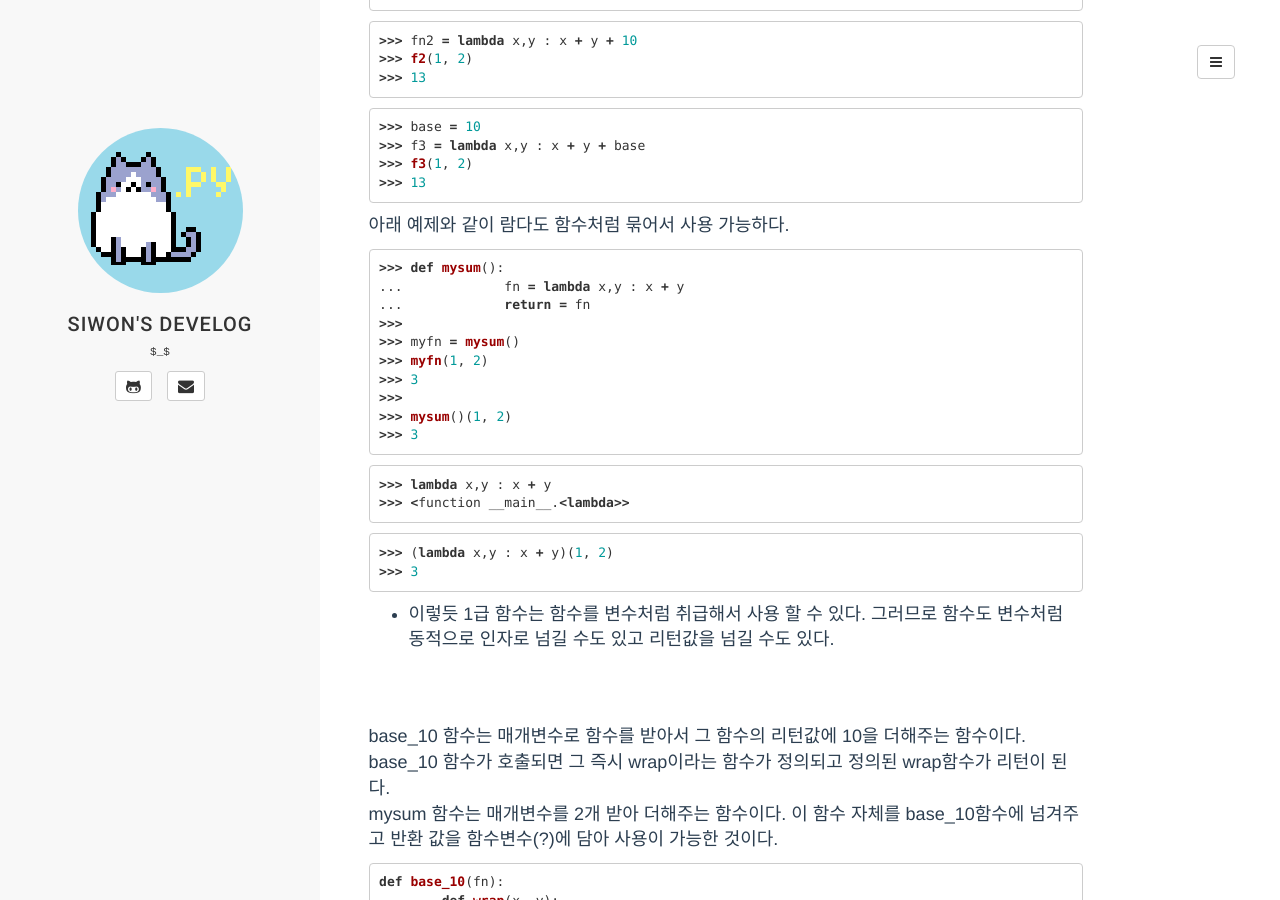
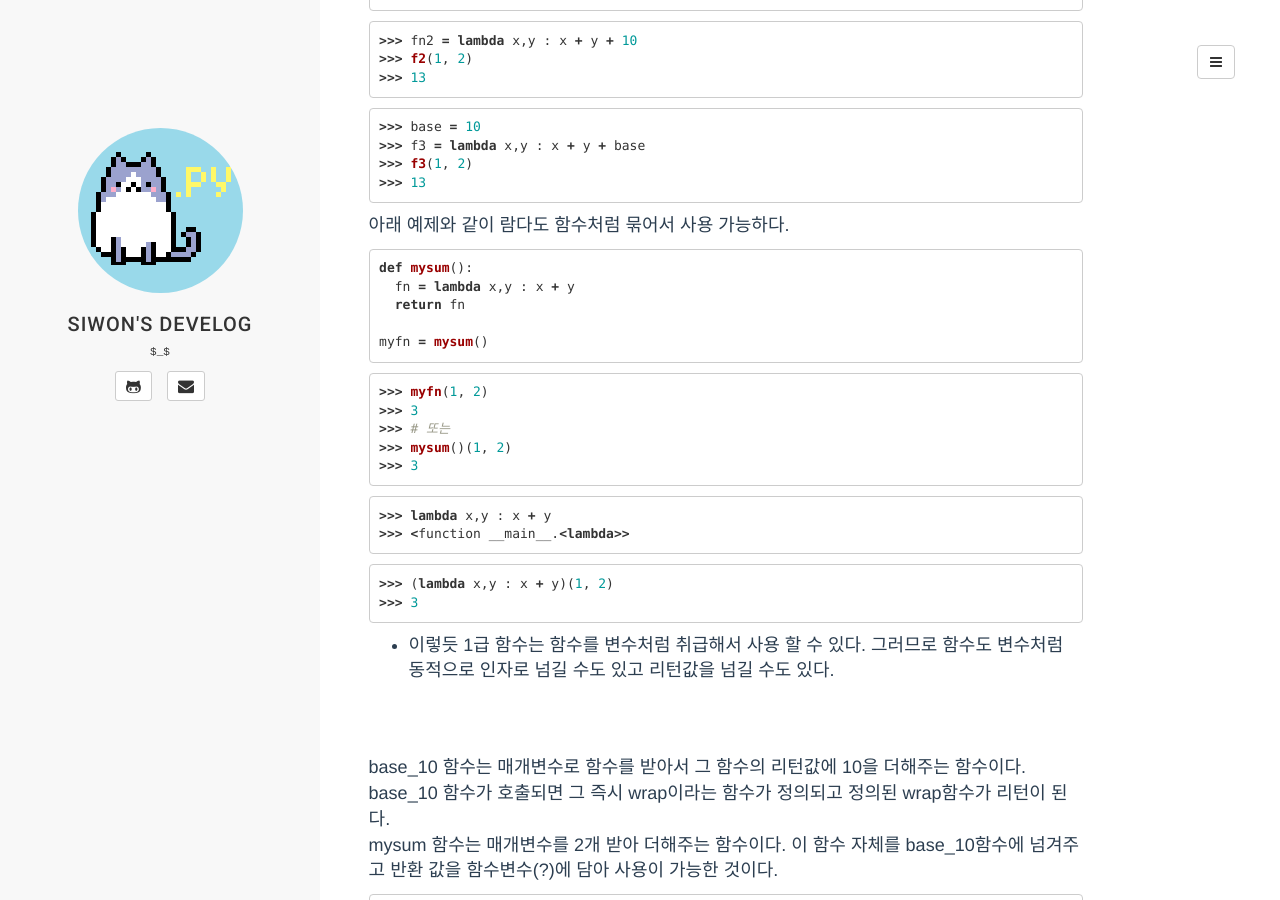
Before and after one commit to 2siwon/2siwon.github.io, a Jekyll site: the page built from _posts/2017-10-09-python-010-decorator.md, in a window 1280 px wide and 900 px high, scrolled down 318 px. Built offline with Jekyll 4.4.1, drawn with Linux system fonts in a browser that asks for light colours; comment, search, counter and statistics services are not loaded.

Commit message:
update python-010-decorator

````diff
--- a/_posts/2017-10-09-python-010-decorator.md
+++ b/_posts/2017-10-09-python-010-decorator.md
@@ -30,14 +30,17 @@ tag: [Python]
 아래 예제와 같이 람다도 함수처럼 묶어서 사용 가능하다.
 
 ```python
->>> def mysum():
-...	 	fn = lambda x,y : x + y
-...		return = fn
->>>
->>> myfn = mysum()
+def mysum():
+  fn = lambda x,y : x + y
+  return fn
+
+myfn = mysum()
+```
+
+```python
 >>> myfn(1, 2)
 >>> 3
->>>
+>>> # 또는
 >>> mysum()(1, 2)
 >>> 3
 ```
````
